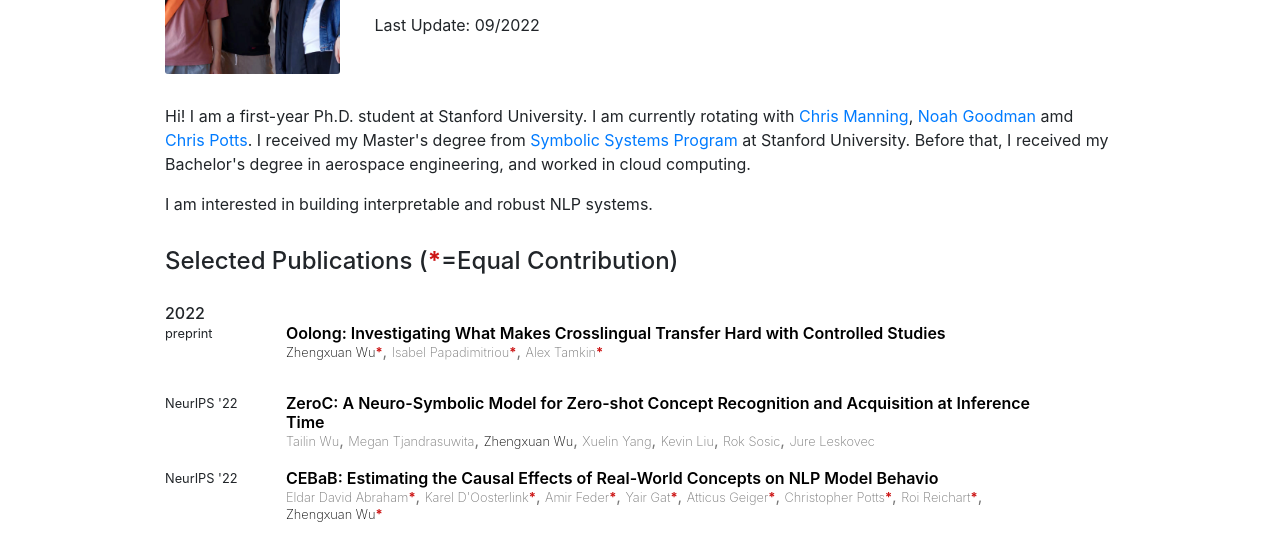
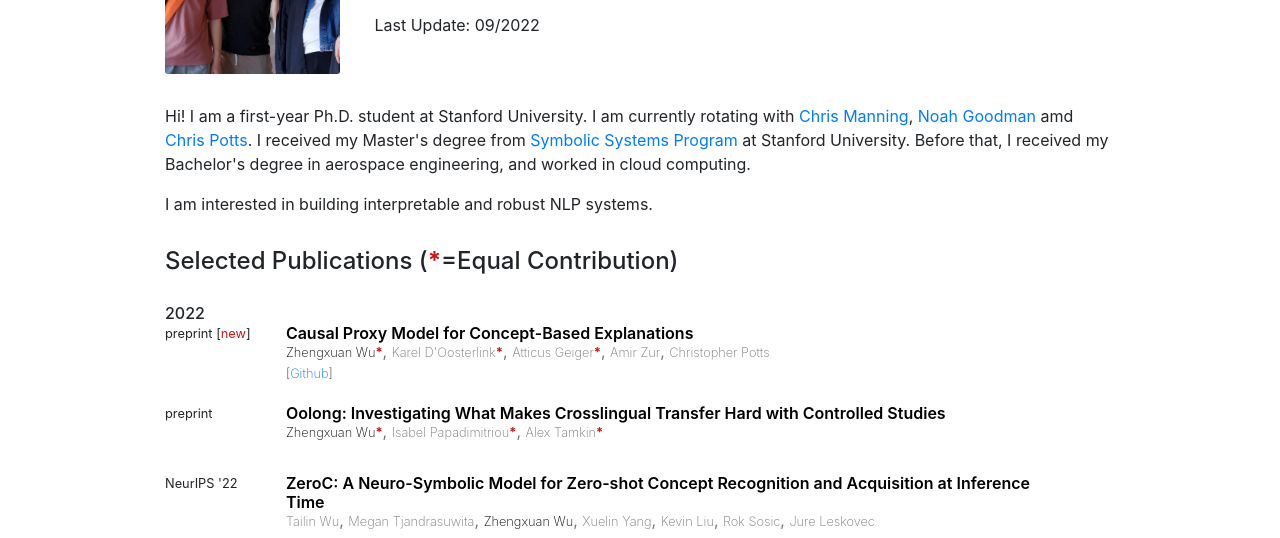
Before and after one commit to frankaging/frankaging.github.io, a website with bundled scripts: page index.html in a window 1280 px wide. Shown: the part 226-764 px from the top of the page. Built offline with nearby package versions, Linux system fonts and the light colour scheme; a web font is replaced by a local one.

Commit message:
adding cpm

```diff
--- a/css/resume.css
+++ b/css/resume.css
@@ -33,6 +33,10 @@
     font-size:80%;
     font-weight: 200;
     line-height: 1;
+}
+
+.newpaper {
+  color: #cc1515;
 }
 
 header{width:100%;height:50px;margin-top:0px;text-align:center;background-color: #b40c1c;position:fixed;z-index:2}
--- a/index.html
+++ b/index.html
@@ -147,6 +147,23 @@
               <br/>
 
               <div class="publication">
+                <div class="img">preprint [<span class="newpaper">new</span>]</div>
+                <div class="text">
+                  <div class="title"><a name="ms_distill" href="">Causal Proxy Model for Concept-Based Explanations</a></div>
+                  <div class="authors">
+                      <span class="author">Zhengxuan Wu<span class="equalcontribution">*</span></a></span>,
+                      <span class="author"><a href="https://kareldo.github.io/">Karel D'Oosterlink<span class="equalcontribution">*</span></a></span>,
+                      <span class="author"><a href="https://atticusg.github.io/">Atticus Geiger<span class="equalcontribution">*</span></a></span>,
+                      <span class="author"><a href="https://www.linkedin.com/in/amir-zur-a924ba187/">Amir Zur</a></span>,
+                      <span class="author"><a href="http://web.stanford.edu/~cgpotts/">Christopher Potts</a></span>
+                  </div>
+                  <div>
+                    <span class="venue">[<a href="https://github.com/frankaging/Causal-Proxy-Model">Github</a>]</span>
+                  </div>
+                </div>
+              </div>
+
+              <div class="publication">
                 <div class="img">preprint</div>
                 <div class="text">
                   <div class="title"><a name="ms_distill" href="https://arxiv.org/abs/2202.12312">Oolong: Investigating What Makes Crosslingual Transfer Hard with Controlled Studies</a></div>
@@ -180,7 +197,7 @@
                   <div class="title"><a name="ms_distill" href="https://arxiv.org/abs/2205.14140">CEBaB: Estimating the Causal Effects of Real-World Concepts on NLP Model Behavio</a></div>
                   <div class="authors">
                      <span class="author"><a href="https://eldarab.github.io/">Eldar David Abraham<span class="equalcontribution">*</span></a></span>,
-                     <span class="author"><a href="https://www.kareldoosterlinck.com/">Karel D'Oosterlink<span class="equalcontribution">*</span></a></span>,
+                     <span class="author"><a href="https://kareldo.github.io/">Karel D'Oosterlink<span class="equalcontribution">*</span></a></span>,
                      <span class="author"><a href="https://amirfeder.github.io/">Amir Feder<span class="equalcontribution">*</span></a></span>,
                      <span class="author"><a href="https://yairgat.github.io/">Yair Gat<span class="equalcontribution">*</span></a></span>,
                      <span class="author"><a href="https://atticusg.github.io/">Atticus Geiger<span class="equalcontribution">*</span></a></span>,
```
